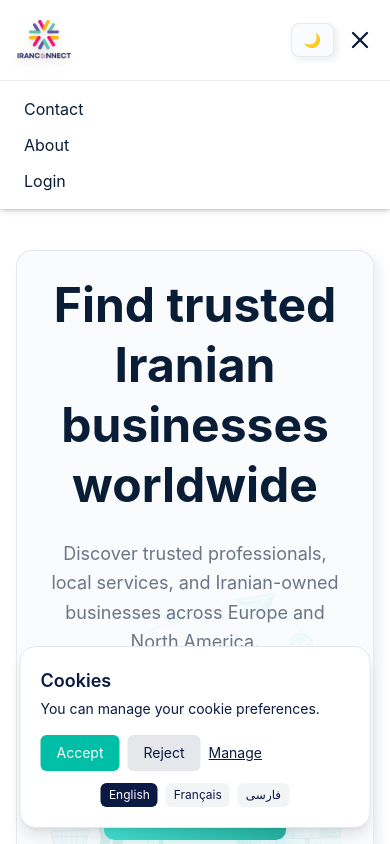
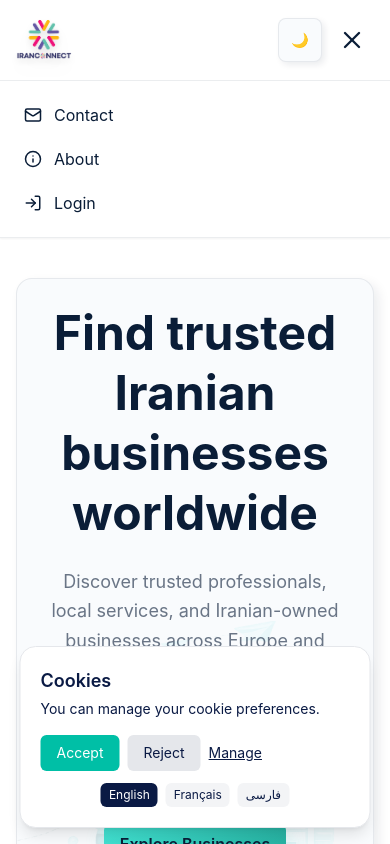
Before and after one commit to iranconnect/iranconnect-frontend, a Next.js app: page / in a window 390 px wide. Both pictures are taken after a click on the button 360 px from the left and 40 px from the top of the page. Shown: the top 844 px of the page. Built offline with nearby package versions, Linux system fonts and the light colour scheme; no server answers.

Commit message:
feat(header): optimize mobile navigation and account UX (PLR-14)

```diff
--- a/components/Header.jsx
+++ b/components/Header.jsx
@@ -1,16 +1,34 @@
 // frontend/components/Header.jsx
 'use client';
 import Link from 'next/link';
-import { useEffect, useState } from 'react';
+import { useEffect, useRef, useState } from 'react';
 import ProfileMenu from './ProfileMenu';
 import apiClient from '../utils/apiClient.js';
 import { logoutAndRedirect } from '../utils/logoutAndRedirect';
 import { useAuthSession } from '../hooks/useAuthSession';
-import { Search } from 'lucide-react';
+import {
+  Search,
+  Menu,
+  X,
+  User,
+  ChevronRight,
+  Mail,
+  Info,
+  LogIn,
+  History,
+  Building2,
+  LockKeyhole,
+  LogOut,
+  LayoutDashboard,
+} from 'lucide-react';
+import { useRouter } from 'next/router';
 
 export default function Header() {
   const [theme, setTheme] = useState('light');
   const [menuOpen, setMenuOpen] = useState(false);
+  const headerRef = useRef(null);
+  const menuButtonRef = useRef(null);
+  const router = useRouter();
   const [hasBusiness, setHasBusiness] = useState(false);
 
   const { status, role, user } = useAuthSession();
@@ -19,6 +37,41 @@ export default function Header() {
   const isAdmin = role === "admin" || role === "superadmin";
   const email = user?.email || "";
   const hasRequests = !!user?.hasRequests;
+
+  /* PLR-14: Mobile navigation interaction */
+  useEffect(() => {
+    if (!menuOpen) return;
+
+    const handleOutside = (event) => {
+      if (
+        headerRef.current &&
+        !headerRef.current.contains(event.target)
+      ) {
+        setMenuOpen(false);
+      }
+    };
+
+    const handleEscape = (event) => {
+      if (event.key === "Escape") {
+        setMenuOpen(false);
+        menuButtonRef.current?.focus();
+      }
+    };
+
+    const handleNavigation = () => {
+      setMenuOpen(false);
+    };
+
+    document.addEventListener("pointerdown", handleOutside);
+    document.addEventListener("keydown", handleEscape);
+    router.events.on("routeChangeStart", handleNavigation);
+
+    return () => {
+      document.removeEventListener("pointerdown", handleOutside);
+      document.removeEventListener("keydown", handleEscape);
+      router.events.off("routeChangeStart", handleNavigation);
+    };
+  }, [menuOpen, router.events]);
 
   /* 🧩 Load ownership metadata only after authentication */
   useEffect(() => {
@@ -104,12 +157,13 @@ export default function Header() {
     await logoutAndRedirect();
   };
   return (
-    <header className="site-header shadow-sm border-b border-[var(--border)] bg-[var(--bg)] transition">
+    <header ref={headerRef} className="site-header shadow-sm border-b border-[var(--border)] bg-[var(--bg)] transition">
       <div className="mx-auto w-full max-w-5xl flex flex-wrap items-center justify-between py-3 px-4 md:px-2 gap-3">
 
         {/* Logo */}
         <Link
           href="/"
+          onClick={() => setMenuOpen(false)}
           className="font-bold text-turquoise text-xl md:text-2xl flex items-center gap-3"
         >
           <img
@@ -149,7 +203,7 @@ export default function Header() {
             About
           </Link>
 
-          {!isLoggedIn && (
+          {status === "unauthenticated" && (
             <Link
               href="/auth/login"
               className="text-sm text-[var(--text)] hover:text-turquoise transition"
@@ -177,13 +231,19 @@ export default function Header() {
           </button>
         </nav>
 
-        {/* Mobile Nav Icon */}
-        <div className="flex items-center gap-3 md:hidden">
+        {/* Mobile Navigation Controls */}
+        <div className="flex items-center gap-2 md:hidden">
           <button
+            type="button"
             onClick={toggleTheme}
-            className="px-3 py-1.5 text-sm rounded-lg border border-[var(--border)] bg-[var(--card-bg)] text-[var(--text)] shadow-[3px_3px_6px_var(--shadow-dark),-3px_-3px_6px_var(--shadow-light)] hover:scale-[1.03] transition"
+            aria-label={
+              theme === "light"
+                ? "Switch to dark mode"
+                : "Switch to light mode"
+            }
+            className="inline-flex h-11 w-11 shrink-0 items-center justify-center text-sm rounded-lg border border-[var(--border)] bg-[var(--card-bg)] text-[var(--text)] shadow-[3px_3px_6px_var(--shadow-dark),-3px_-3px_6px_var(--shadow-light)] focus-visible:outline focus-visible:outline-2 focus-visible:outline-offset-2 transition"
           >
-            {theme === 'light' ? '🌙' : '☀️'}
+            {theme === "light" ? "🌙" : "☀️"}
           </button>
 
           {isLoggedIn && (
@@ -200,128 +260,170 @@ export default function Header() {
           )}
 
           <button
-            onClick={() => setMenuOpen(!menuOpen)}
-            className="text-[var(--text)] focus:outline-none"
-            aria-label="Toggle menu"
+            ref={menuButtonRef}
+            type="button"
+            onClick={() => setMenuOpen((value) => !value)}
+            aria-label={menuOpen ? "Close menu" : "Open menu"}
+            aria-expanded={menuOpen}
+            aria-controls="mobile-navigation"
+            className="inline-flex h-11 w-11 shrink-0 items-center justify-center rounded-lg text-[var(--text)] hover:text-turquoise focus-visible:outline focus-visible:outline-2 focus-visible:outline-offset-2 transition"
           >
-            <svg
-              xmlns="http://www.w3.org/2000/svg"
-              className="h-7 w-7"
-              fill="none"
-              viewBox="0 0 24 24"
-              stroke="currentColor"
-            >
-              <path
-                strokeLinecap="round"
-                strokeLinejoin="round"
-                strokeWidth={2}
-                d={
-                  menuOpen
-                    ? 'M6 18L18 6M6 6l12 12'
-                    : 'M4 6h16M4 12h16M4 18h16'
-                }
-              />
-            </svg>
+            {menuOpen ? (
+              <X size={28} strokeWidth={2} aria-hidden="true" />
+            ) : (
+              <Menu size={28} strokeWidth={2} aria-hidden="true" />
+            )}
           </button>
         </div>
       </div>
 
-      {/* === Mobile dropdown menu === */}
-      {menuOpen && (
-        <div className="md:hidden bg-[var(--bg)] border-t border-[var(--border)] flex flex-col px-6 py-4 space-y-3 shadow-md">
+      {/* PLR-14: Animated mobile navigation */}
+      <nav
+        id="mobile-navigation"
+        aria-label="Mobile navigation"
+        aria-hidden={!menuOpen}
+        ref={(node) => {
+          node?.toggleAttribute("inert", !menuOpen);
+        }}
+        className={`grid md:hidden transition-[grid-template-rows,opacity] duration-[250ms] ease-in-out motion-reduce:transition-none ${
+          menuOpen
+            ? "grid-rows-[1fr] opacity-100"
+            : "grid-rows-[0fr] opacity-0 pointer-events-none"
+        }`}
+      >
+        <div className="min-h-0 overflow-hidden">
+          <div className="bg-[var(--bg)] border-t border-[var(--border)] flex flex-col px-5 py-3 shadow-md">
+            {isLoggedIn && (
+              <Link
+                href="/account"
+                prefetch={false}
+                onClick={() => setMenuOpen(false)}
+                className="flex min-h-[56px] items-center gap-3 rounded-lg px-1 py-2 text-[var(--text)] hover:text-turquoise focus-visible:outline focus-visible:outline-2 focus-visible:outline-offset-2"
+              >
+                <User
+                  size={24}
+                  className="shrink-0 text-turquoise"
+                  aria-hidden="true"
+                />
+                <div className="min-w-0 flex-1">
+                  <div className="text-sm font-semibold">
+                    My Account
+                  </div>
+                  {email && (
+                    <div className="truncate text-xs text-turquoise">
+                      {email}
+                    </div>
+                  )}
+                </div>
+                <ChevronRight
+                  size={18}
+                  className="shrink-0"
+                  aria-hidden="true"
+                />
+              </Link>
+            )}
 
-          {/* Email above menu */}
-          {isLoggedIn && email && (
-            <div className="pb-2 border-b border-[var(--border)] mb-2">
-              <p className="text-sm font-medium text-turquoise truncate">{email}</p>
-            </div>
+            {isLoggedIn && (
+              <div className="my-1 border-t border-[var(--border)]" />
             )}
 
             {status === "unauthenticated" && (
               <Link
                 href="/contact"
+                prefetch={false}
                 onClick={() => setMenuOpen(false)}
-              className="text-[var(--text)] hover:text-turquoise"
+                className="flex min-h-[44px] items-center gap-3 rounded-lg px-1 text-[var(--text)] hover:text-turquoise focus-visible:outline focus-visible:outline-2"
               >
-              Contact
+                <Mail size={18} aria-hidden="true" />
+                <span>Contact</span>
               </Link>
             )}
 
             <Link
               href="/about"
+              prefetch={false}
               onClick={() => setMenuOpen(false)}
-            className="text-[var(--text)] hover:text-turquoise"
+              className="flex min-h-[44px] items-center gap-3 rounded-lg px-1 text-[var(--text)] hover:text-turquoise focus-visible:outline focus-visible:outline-2"
             >
-            About
+              <Info size={18} aria-hidden="true" />
+              <span>About</span>
             </Link>
 
-          {!isLoggedIn && (
+            {status === "unauthenticated" && (
               <Link
                 href="/auth/login"
+                prefetch={false}
                 onClick={() => setMenuOpen(false)}
-              className="text-[var(--text)] hover:text-turquoise"
+                className="flex min-h-[44px] items-center gap-3 rounded-lg px-1 text-[var(--text)] hover:text-turquoise focus-visible:outline focus-visible:outline-2"
               >
-              Login
+                <LogIn size={18} aria-hidden="true" />
+                <span>Login</span>
               </Link>
             )}
 
             {isLoggedIn && (
               <>
-              {/* Requests */}
+                {hasRequests && (
                   <Link
                     href="/account/requests"
+                    prefetch={false}
                     onClick={() => setMenuOpen(false)}
-                  className="text-[var(--text)] hover:text-turquoise"
+                    className="flex min-h-[44px] items-center gap-3 rounded-lg px-1 text-[var(--text)] hover:text-turquoise focus-visible:outline focus-visible:outline-2"
                   >
-                  Requests / History
+                    <History size={18} aria-hidden="true" />
+                    <span>Requests / History</span>
                   </Link>
+                )}
 
-              {/* Business Management */}
                 {hasBusiness && (
-                <>
-                  <div className="border-t border-[var(--border)] my-2"></div>
-
                   <Link
                     href="/account/businesses"
+                    prefetch={false}
                     onClick={() => setMenuOpen(false)}
-                    className="font-medium text-[var(--text)] hover:text-turquoise"
+                    className="flex min-h-[44px] items-center gap-3 rounded-lg px-1 font-medium text-[var(--text)] hover:text-turquoise focus-visible:outline focus-visible:outline-2"
                   >
-                    🏢 Business Management
+                    <Building2 size={18} aria-hidden="true" />
+                    <span>Business Management</span>
                   </Link>
-                </>
                 )}
 
-              <div className="border-t border-[var(--border)] my-2"></div>
+                <div className="my-1 border-t border-[var(--border)]" />
 
-              {/* Admin */}
                 {isAdmin && (
                   <Link
                     href="/admin/dashboard"
+                    prefetch={false}
                     onClick={() => setMenuOpen(false)}
-                  className="text-[var(--text)] hover:text-turquoise"
+                    className="flex min-h-[44px] items-center gap-3 rounded-lg px-1 text-[var(--text)] hover:text-turquoise focus-visible:outline focus-visible:outline-2"
                   >
-                  Admin Dashboard
+                    <LayoutDashboard size={18} aria-hidden="true" />
+                    <span>Admin Dashboard</span>
                   </Link>
                 )}
 
                 <Link
                   href="/account/change-password"
+                  prefetch={false}
                   onClick={() => setMenuOpen(false)}
-                className="text-[var(--text)] hover:text-turquoise"
+                  className="flex min-h-[44px] items-center gap-3 rounded-lg px-1 text-[var(--text)] hover:text-turquoise focus-visible:outline focus-visible:outline-2"
                 >
-                Change Password
+                  <LockKeyhole size={18} aria-hidden="true" />
+                  <span>Change Password</span>
                 </Link>
 
                 <button
+                  type="button"
                   onClick={handleLogout}
-                className="text-left text-red-500 hover:text-turquoise"
+                  className="flex min-h-[44px] items-center gap-3 rounded-lg px-1 text-red-500 hover:text-red-600 focus-visible:outline focus-visible:outline-2"
                 >
-                Logout
+                  <LogOut size={18} aria-hidden="true" />
+                  <span>Logout</span>
                 </button>
               </>
             )}
           </div>
-      )}
+        </div>
+      </nav>
     </header>
   );
 }
```
Also changed, not shown: components/ProfileMenu.js (+20 -10 lines). Lines whose indentation alone changed are shown as unchanged.
